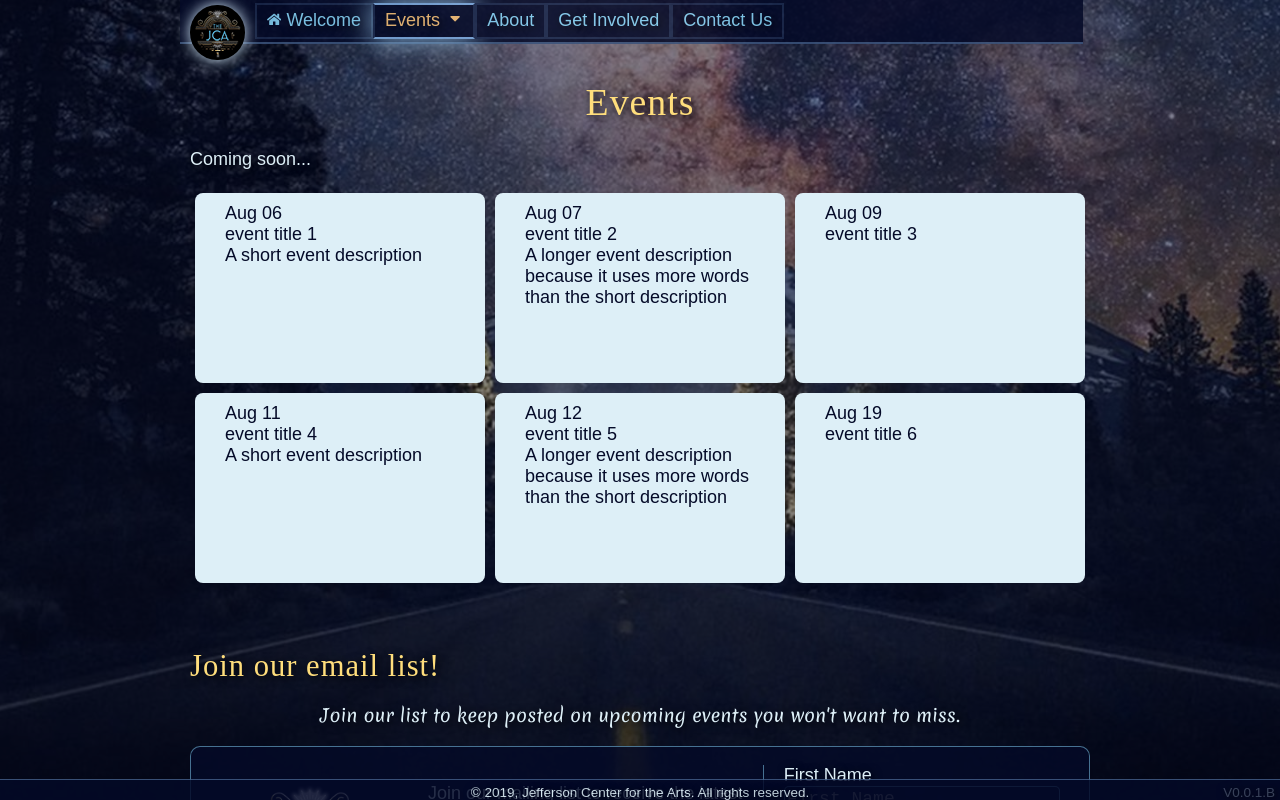
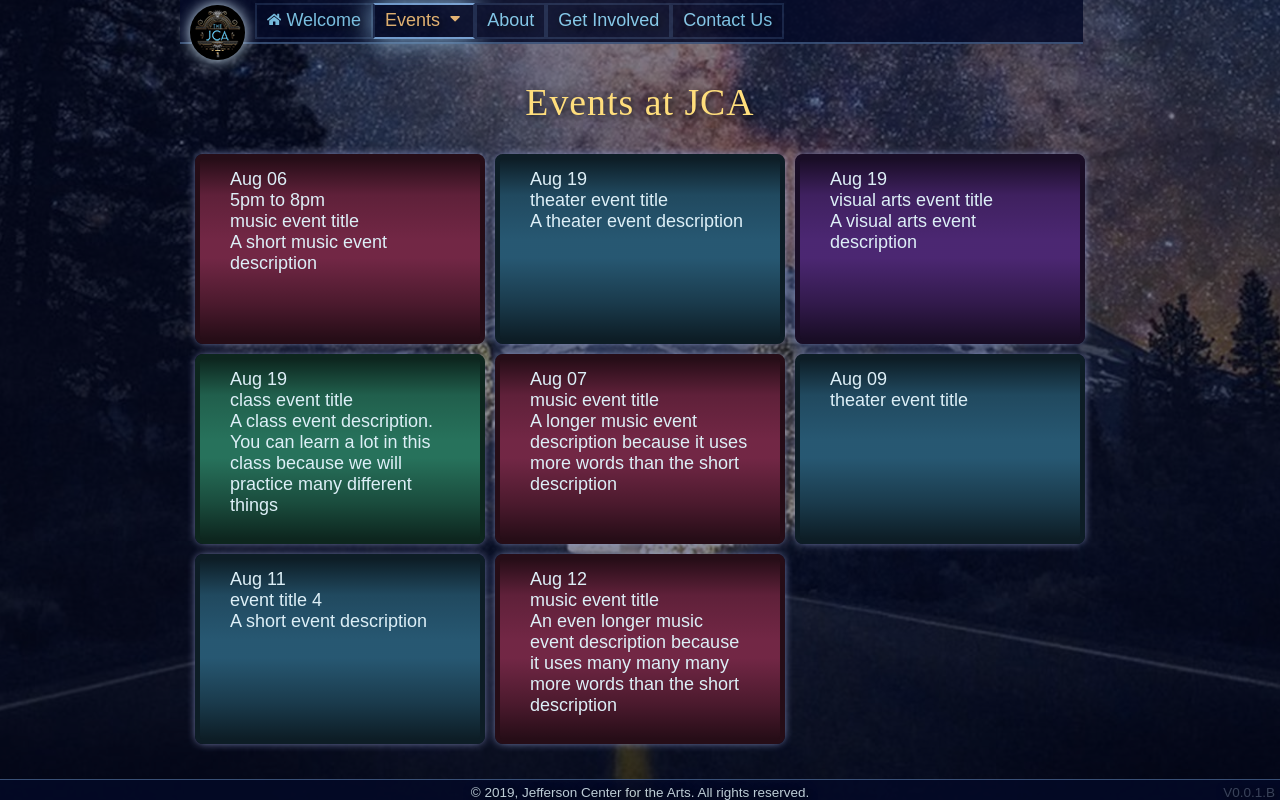
Before and after one commit to emaesen/jca, a Vue app in the folder client/: page /events in a window 1280 px wide. Shown: the top 800 px of the page. Built offline with nearby package versions, Linux system fonts and the light colour scheme; a web font is replaced by a local one.

Commit message:
Tweak events display

```diff
--- a/client/src/views/Events.vue
+++ b/client/src/views/Events.vue
@@ -1,10 +1,6 @@
 <template>
   <div>
-    <h1>Events</h1>
-
-    <p>
-      Coming soon...
-    </p>
+    <h1>Events at JCA</h1>
 
     <div>
       <grid
@@ -25,6 +21,9 @@
           <div :class="'event event_cat-'+event.cat">
             <div class="event_date">
               {{ event.date }}
+            </div>
+            <div class="event_time">
+              {{ event.time }}
             </div>
             <div class="event_title">
               {{ event.title }}
@@ -56,17 +55,20 @@ export default {
   },
   data() {
     return {
-      events: []
+      events: [],
+      cat: ["music", "theater", "class", "arts"]
     }
   },
   mounted () {
     this.events = [
-      {title:"event title 1", date:"Aug 06", cat:"music", desc:"A short event description"},
-      {title:"event title 2", date:"Aug 07", cat:"music", desc:"A longer event description because it uses more words than the short description"},
-      {title:"event title 3", date:"Aug 09", cat:"theater"},
-      {title:"event title 4", date:"Aug 11", cat:"theater", desc:"A short event description"},
-      {title:"event title 5", date:"Aug 12", cat:"music", desc:"A longer event description because it uses more words than the short description"},
-      {title:"event title 6", date:"Aug 19", cat:"theater"}
+      {title:"music event title", date:"Aug 06", time:"5pm to 8pm", cat:this.cat[0], desc:"A short music event description"},
+      {title:"theater event title", date:"Aug 19", cat:this.cat[1], desc:"A theater event description"},
+      {title:"visual arts event title", date:"Aug 19", cat:this.cat[3], desc:"A visual arts event description"},
+      {title:"class event title", date:"Aug 19", cat:this.cat[2], desc:"A class event description. You can learn a lot in this class because we will practice many different things"},
+      {title:"music event title", date:"Aug 07", cat:this.cat[0], desc:"A longer music event description because it uses more words than the short description"},
+      {title:"theater event title", date:"Aug 09", cat:this.cat[1]},
+      {title:"event title 4", date:"Aug 11", cat:this.cat[1], desc:"A short event description"},
+      {title:"music event title", date:"Aug 12", cat:this.cat[0], desc:"An even longer music event description because it uses many many many more words than the short description"},
     ]
   },
   methods: {
@@ -95,10 +97,60 @@ export default {
   background: @color-primary-1;
   margin: 5px;
   padding: 10px 30px;
-  color: @color_bg;
   text-shadow: none;
   border-radius: 8px;
   width: 100%;
+  border: 5px solid #ccc;
+  box-shadow: 0 0 10px -2px @color-primary-2;
+}
+
+.event_cat-music {
+  @color: hsl(336, 49%, 10%);
+  border-color: @color;
+  background: lighten(@color,40%);
+  background: linear-gradient(to bottom,
+    @color 0%,
+    lighten(@color,15%) 20%,
+    lighten(@color,20%) 45%,
+    lighten(@color,20%) 55%,
+    lighten(@color,10%) 80%,
+    @color 100%);
+ }
+.event_cat-theater {
+  @color: hsl(201, 49%, 10%);
+  border-color: @color;
+  background: lighten(@color,40%);
+  background: linear-gradient(to bottom,
+    @color 0%,
+    lighten(@color,15%) 20%,
+    lighten(@color,20%) 45%,
+    lighten(@color,20%) 55%,
+    lighten(@color,10%) 80%,
+    @color 100%);
+}
+.event_cat-class {
+  @color: hsl(162, 49%, 10%);
+  border-color: @color;
+  background: lighten(@color,40%);
+  background: linear-gradient(to bottom,
+    @color 0%,
+    lighten(@color,15%) 20%,
+    lighten(@color,20%) 45%,
+    lighten(@color,20%) 55%,
+    lighten(@color,10%) 80%,
+    @color 100%);
+}
+.event_cat-arts {
+  @color: hsl(269, 49%, 10%);
+  border-color: @color;
+  background: lighten(@color,40%);
+  background: linear-gradient(to bottom,
+    @color 0%,
+    lighten(@color,15%) 20%,
+    lighten(@color,20%) 45%,
+    lighten(@color,20%) 55%,
+    lighten(@color,10%) 80%,
+    @color 100%);
 }
 
 </style>
```
